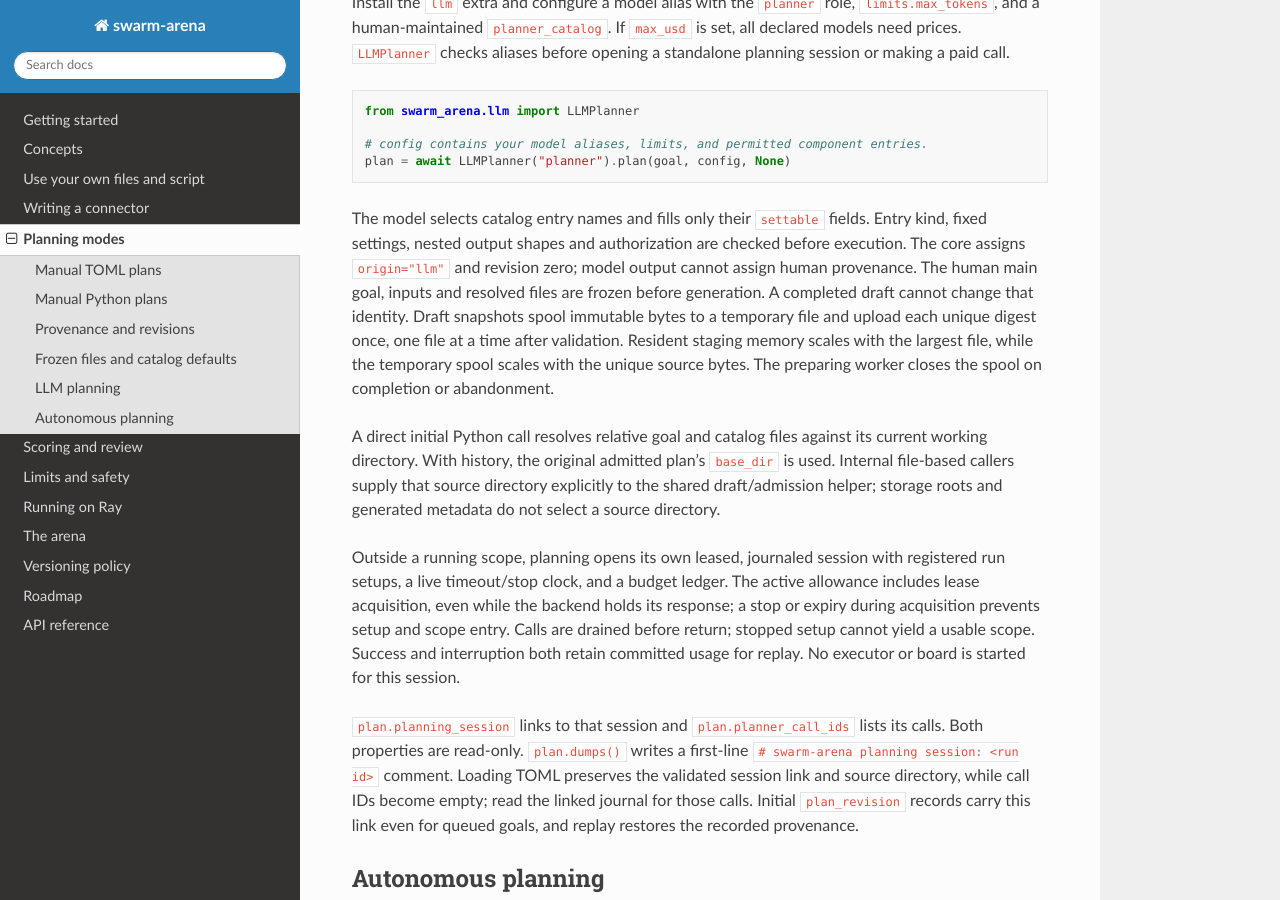
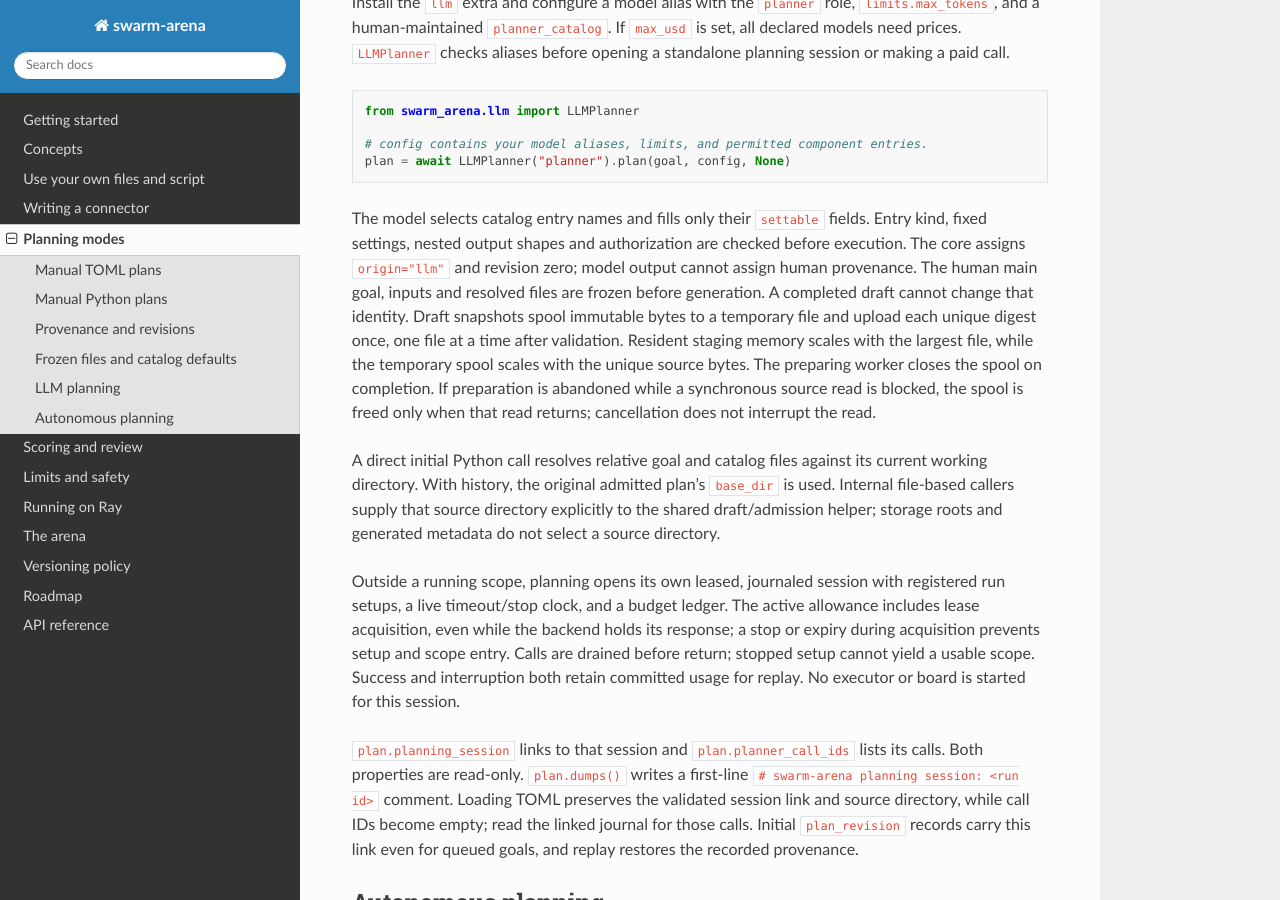
Before and after one commit to shreyasvinaya/swarm-arena, a Sphinx documentation site: the page built from docs/planning-modes.md, in a window 1280 px wide and 900 px high, scrolled down 3604 px. Built offline with Sphinx 7.4.7 and the Read the Docs theme 3.1.0, drawn with Linux system fonts in a browser that asks for light colours.

Commit message:
docs(planning): clarify delayed spool cleanup for blocked reads

```diff
--- a/docs/planning-modes.md
+++ b/docs/planning-modes.md
@@ -188,7 +188,9 @@ are frozen before generation. A completed draft cannot change that identity.
 Draft snapshots spool immutable bytes to a temporary file and upload each unique
 digest once, one file at a time after validation. Resident staging memory scales
 with the largest file, while the temporary spool scales with the unique source
-bytes. The preparing worker closes the spool on completion or abandonment.
+bytes. The preparing worker closes the spool on completion. If preparation is
+abandoned while a synchronous source read is blocked, the spool is freed only
+when that read returns; cancellation does not interrupt the read.
 
 A direct initial Python call resolves relative goal and catalog files against
 its current working directory. With history, the original admitted plan's
```
